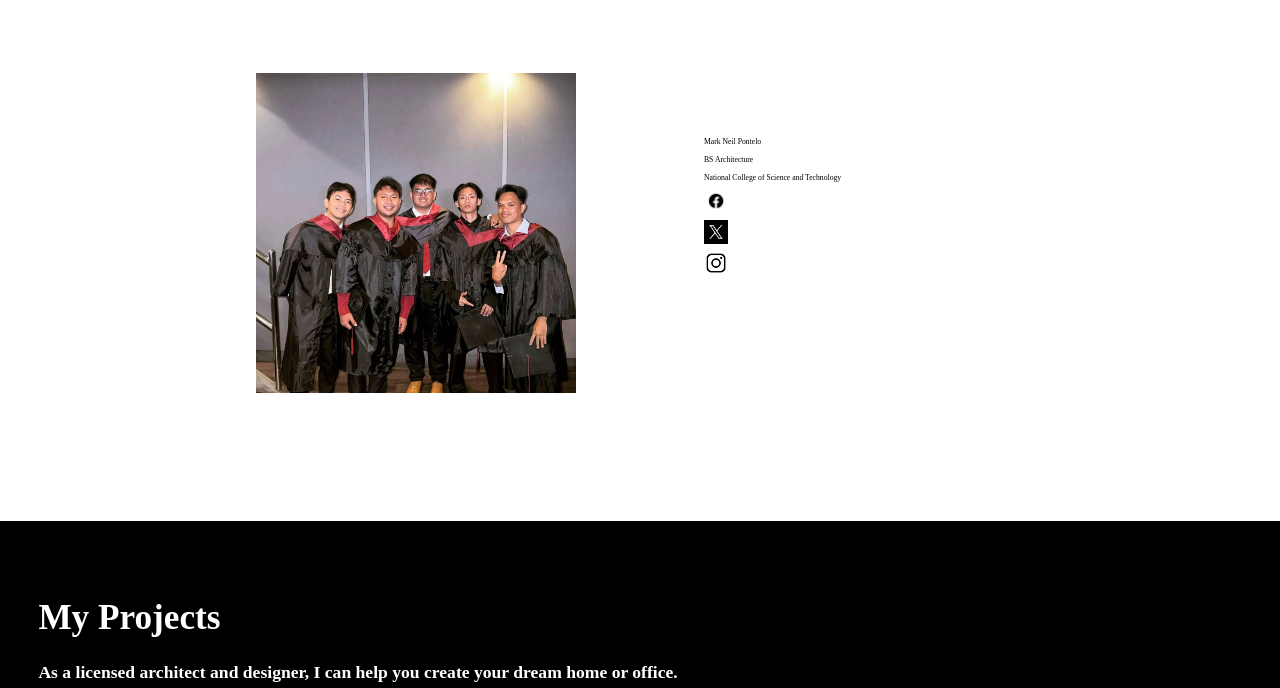
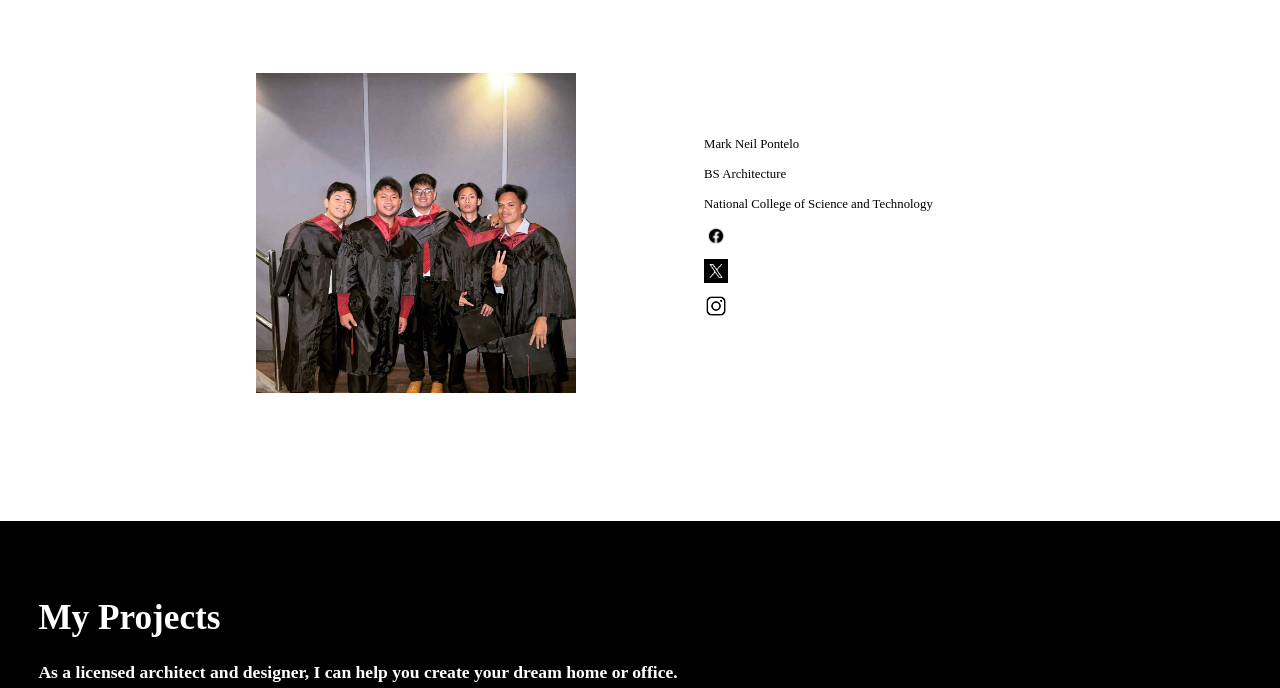
Before and after one commit to Zin-vo/mnp-portfolio, a plain HTML site: page index.html in a window 1280 px wide. Shown: the part 1280-1968 px from the top of the page. Drawn offline with Linux system fonts and the light colour scheme.

Commit message:
Update style.css

```diff
--- a/style.css
+++ b/style.css
@@ -236,7 +236,7 @@ h2{
 
     p{
         margin-top: 5%;
-        font-size: 120%;
+        font-size: 200%;
         display: flex;
         flex-direction: column;
     }
```
